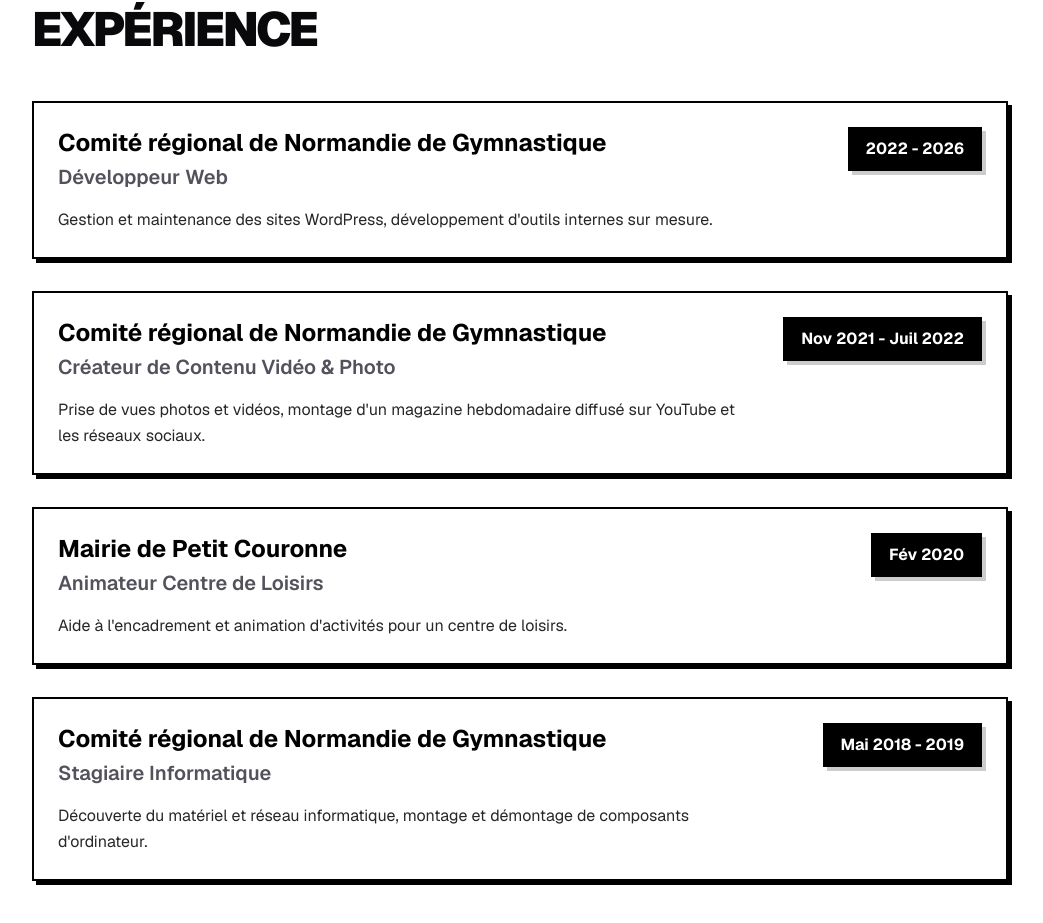
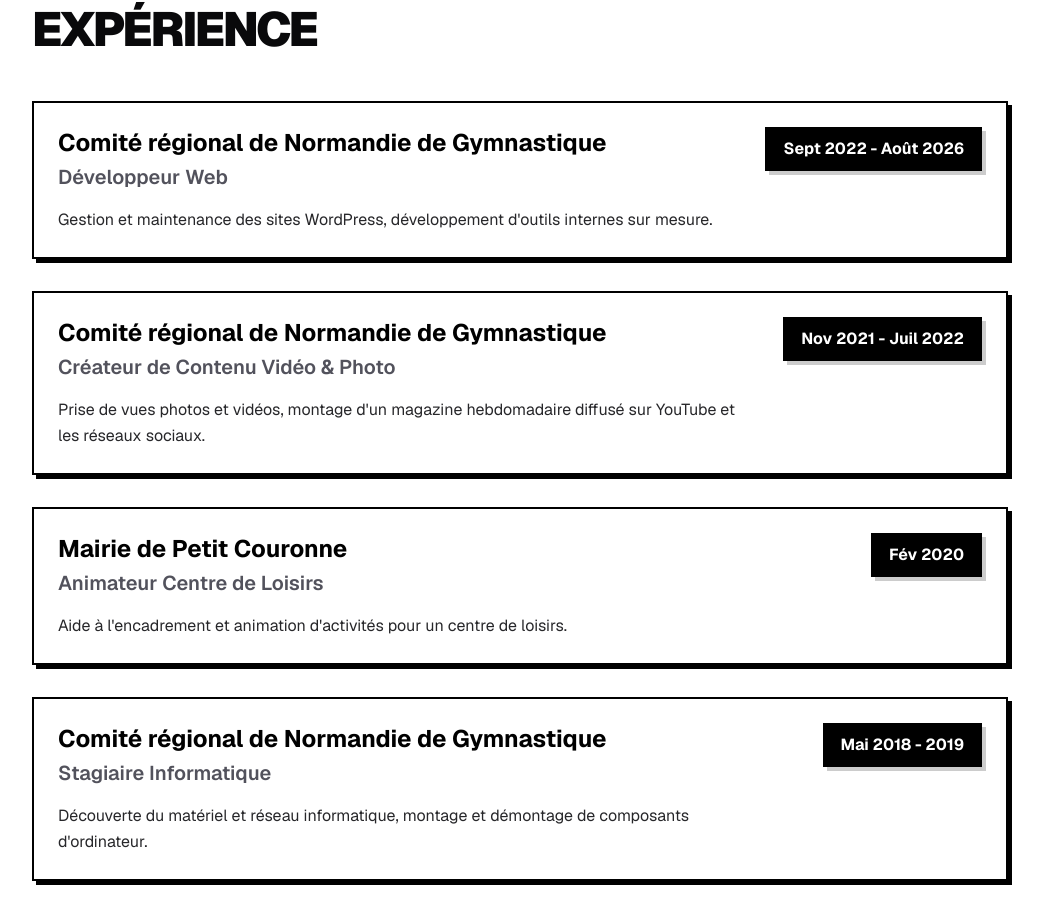
Before and after one commit to UgoRastell/mon-portfolio, a Next.js app: page / in a window 1280 px wide. Shown: the part 1955-2878 px from the top of the page, without its empty margins (120-1163 px from the left). Built offline with nearby package versions, Linux system fonts and the light colour scheme.

Commit message:
fix: Update employment period format for Comité régional de Normandie de Gymnastique in portfolio data for clarity

```diff
--- a/data/portfolio.ts
+++ b/data/portfolio.ts
@@ -18,7 +18,7 @@
     {
       company: "Comité régional de Normandie de Gymnastique",
       role: "Développeur Web",
-      period: "2022 - 2026",
+      period: "Sept 2022 - Août 2026",
       description: "Gestion et maintenance des sites WordPress, développement d'outils internes sur mesure.",
     },
     {
```
